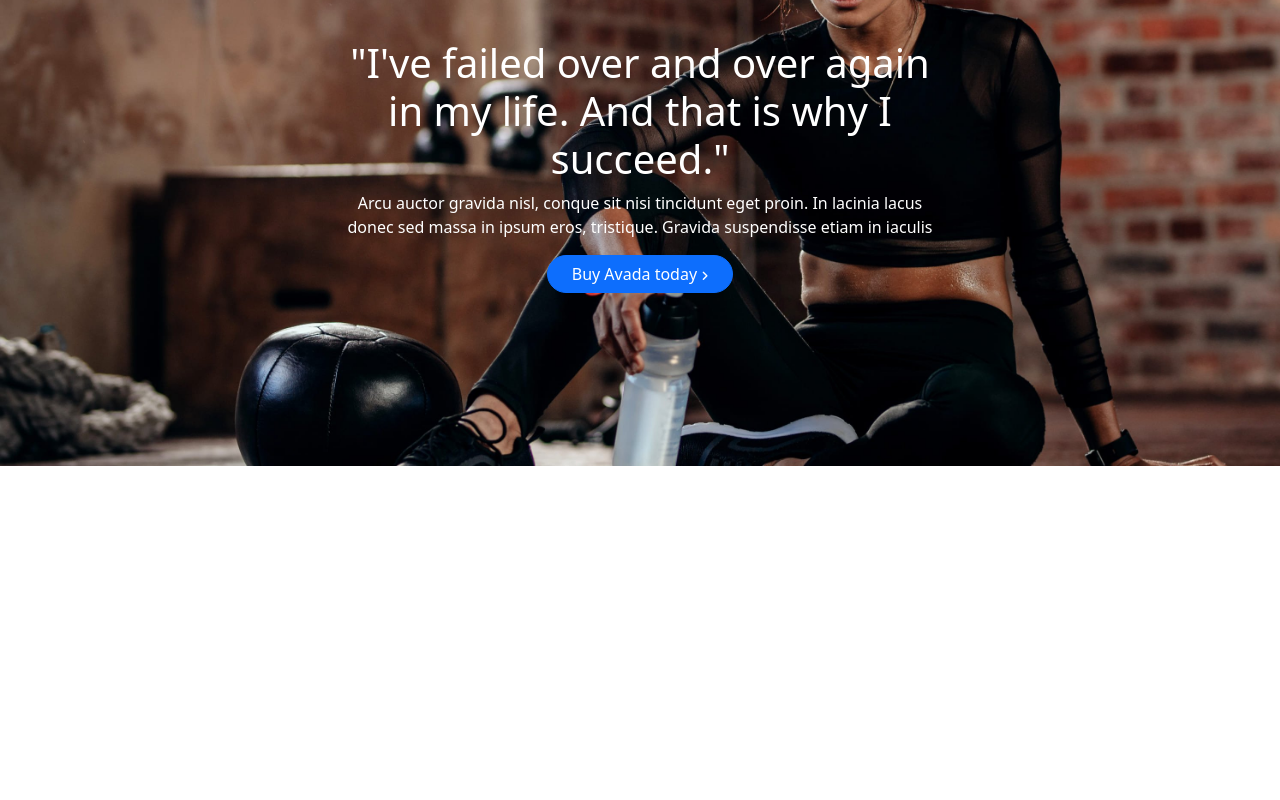
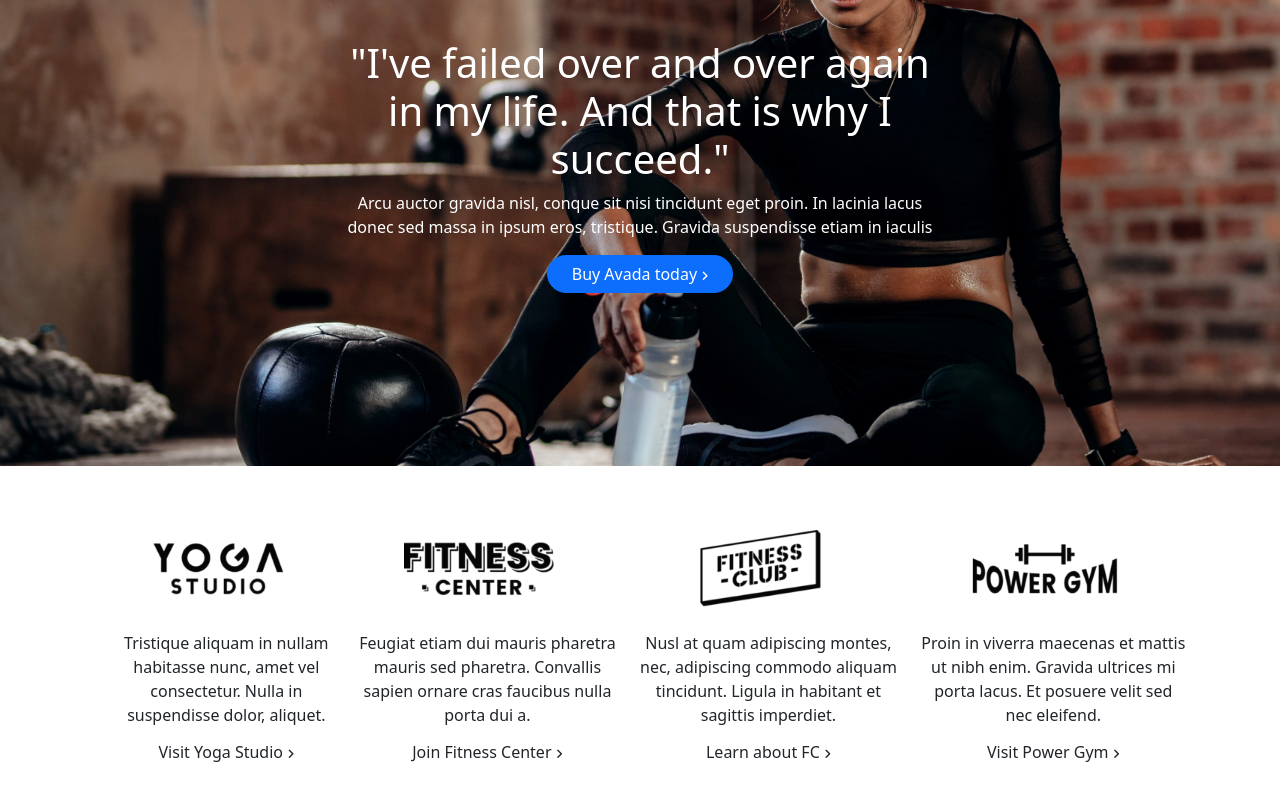
Before and after one commit to vera-sprinceana/proj-html-vuejs, a Vue app: page / in a window 1280 px wide. Shown: the part 3800-4600 px from the top of the page. Before the commit the page ends 4266 px from the top, so only its background shows below. Built offline with nearby package versions, Linux system fonts and the light colour scheme.

Commit message:
sponsor-section

```diff
--- a/src/components/MainComp.vue
+++ b/src/components/MainComp.vue
@@ -8,6 +8,7 @@
     <CardsComp/>
     <SectionArticles/>
     <MegaSection/>
+    <SponsorSection/>
   </div>
 </template>
 
@@ -20,6 +21,7 @@ import SectionTwo from './SectionTwo.vue'
 import CardsComp from './CardsComp.vue'
 import SectionArticles from './SectionArticles.vue'
 import MegaSection from './MegaSection.vue'
+import SponsorSection from './SponsorSection.vue'
 
   export default {
     name: 'MainComp',
@@ -31,7 +33,8 @@ import MegaSection from './MegaSection.vue'
       SectionTwo,
       CardsComp,
       SectionArticles,
-      MegaSection
+      MegaSection,
+      SponsorSection
     }
   }
 </script>
--- /dev/null
+++ b/src/components/SponsorSection.vue
@@ -0,0 +1,63 @@
+<template>
+    <div class="container my-5">
+        <div class="container d-flex justify-content-between align-items-center text-center">
+            <!-- SPONSOR YOGA -->
+            <div class="mt-3">
+                <img class=" mb-4" src="../assets/img/sponsor-1-2x-200x103.png" alt="logo sponsor yoga studio">
+                <div class="ms-3">
+                    <p>Tristique aliquam in nullam habitasse nunc, amet vel consectetur. Nulla in suspendisse dolor,
+                        aliquet.</p>
+                    <h6>Visit Yoga Studio <i class="fa-solid fa-angle-right"></i></h6>
+                </div>
+            </div>
+            <!-- SPONSOR FITNESS CENTER -->
+            <div class="mt-3">
+                <img class=" mb-4" src="../assets/img/sponsor-2-2x-200x103.png" alt="logo sponsor fitness center">
+                <div class="ms-3">
+                    <p>Feugiat etiam dui mauris pharetra mauris sed pharetra. Convallis sapien ornare cras faucibus
+                        nulla porta dui a.</p>
+                    <h6>Join Fitness Center <i class="fa-solid fa-angle-right"></i></h6>
+                </div>
+            </div>
+            <!-- SPONSOR FITNESS CLUB -->
+            <div class="mt-3">
+                <img class=" mb-4" src="../assets/img/sponsor-3-2x-200x103.png" alt="logo sponsor fitness club">
+                <div class="ms-3">
+                    <p>Nusl at quam adipiscing montes, nec, adipiscing commodo aliquam tincidunt. Ligula in habitant et
+                        sagittis imperdiet.</p>
+                    <h6>Learn about FC <i class="fa-solid fa-angle-right"></i></h6>
+                </div>
+            </div>
+            <!-- SPONSOR POWER GYM -->
+            <div class="mt-3">
+                <img class=" mb-4" src="../assets/img/sponsor-4-2x-200x103.png" alt="logo sponsor power gym">
+                <div class="ms-3">
+                    <p>Proin in viverra maecenas et mattis ut nibh enim. Gravida ultrices mi porta lacus. Et posuere
+                        velit sed nec eleifend.</p>
+                    <h6>Visit Power Gym <i class="fa-solid fa-angle-right"></i></h6>
+
+                </div>
+
+            </div>
+        </div>
+
+    </div>
+</template>
+<script>
+    export default {
+        name: 'SponsorSection',
+        components: {
+
+        }
+    }
+</script>
+
+<style scoped lang="scss">
+    img {
+        width: 150px;
+    }
+
+    .fa-angle-right {
+        font-size: 0.7em;
+    }
+</style>
```
